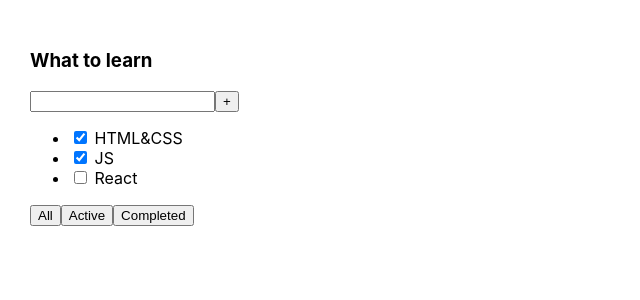
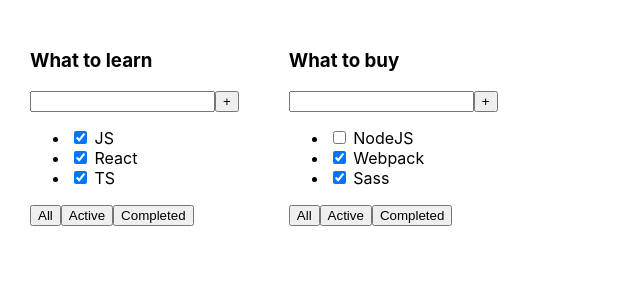
Before and after one commit to SuvorovNikita/list, a React (Create React App) app: page / in a window 1280 px wide. Shown: the top 300 px of the page, without its empty margins (0-640 px from the left). Built offline with nearby package versions, Linux system fonts and the light colour scheme.

Commit message:
lesson_1

```diff
--- a/public/index.html
+++ b/public/index.html
@@ -5,39 +5,13 @@
     <link rel="icon" href="%PUBLIC_URL%/favicon.ico" />
     <meta name="viewport" content="width=device-width, initial-scale=1" />
     <meta name="theme-color" content="#000000" />
-    <meta
-      name="description"
-      content="Web site created using create-react-app"
-    />
+    <meta name="description" content="Web site created using create-react-app" />
     <link rel="apple-touch-icon" href="%PUBLIC_URL%/logo192.png" />
-    <!--
-      manifest.json provides metadata used when your web app is installed on a
-      user's mobile device or desktop. See https://developers.google.com/web/fundamentals/web-app-manifest/
-    -->
     <link rel="manifest" href="%PUBLIC_URL%/manifest.json" />
-    <!--
-      Notice the use of %PUBLIC_URL% in the tags above.
-      It will be replaced with the URL of the `public` folder during the build.
-      Only files inside the `public` folder can be referenced from the HTML.
-
-      Unlike "/favicon.ico" or "favicon.ico", "%PUBLIC_URL%/favicon.ico" will
-      work correctly both with client-side routing and a non-root public URL.
-      Learn how to configure a non-root public URL by running `npm run build`.
-    -->
-    <title>React App</title>
+    <title>TodoList</title>
   </head>
   <body>
     <noscript>You need to enable JavaScript to run this app.</noscript>
     <div id="root"></div>
-    <!--
-      This HTML file is a template.
-      If you open it directly in the browser, you will see an empty page.
-
-      You can add webfonts, meta tags, or analytics to this file.
-      The build step will place the bundled scripts into the <body> tag.
-
-      To begin the development, run `npm start` or `yarn start`.
-      To create a production bundle, use `npm run build` or `yarn build`.
-    -->
   </body>
 </html>
--- a/src/App.tsx
+++ b/src/App.tsx
@@ -1,28 +1,31 @@
 import React from 'react';
+
+import TodoList, { TaskType } from './TodoList';
+
 import './App.css';
 
 function App() {
-    return (
-        <div className="App">
-            <div>
-                <h3>What to learn</h3>
-                <div>
-                    <input/>
-                    <button>+</button>
-                </div>
-                <ul>
-                    <li><input type="checkbox" checked={true}/> <span>HTML&CSS</span></li>
-                    <li><input type="checkbox" checked={true}/> <span>JS</span></li>
-                    <li><input type="checkbox" checked={false}/> <span>React</span></li>
-                </ul>
-                <div>
-                    <button>All</button>
-                    <button>Active</button>
-                    <button>Completed</button>
-                </div>
-            </div>
-        </div>
-    );
+  const title_1: string = 'What to learn';
+  const title_2: string = 'What to buy';
+
+  const tasks_1: Array<TaskType> = [
+    { id: 1, title: 'JS', isDone: true },
+    { id: 2, title: 'React', isDone: true },
+    { id: 3, title: 'TS', isDone: true },
+  ];
+
+  const tasks_2: Array<TaskType> = [
+    { id: 1, title: 'NodeJS', isDone: false },
+    { id: 2, title: 'Webpack', isDone: true },
+    { id: 3, title: 'Sass', isDone: true },
+  ];
+
+  return (
+    <div className="App">
+      <TodoList tasks={tasks_1} title={title_1} />
+      <TodoList tasks={tasks_2} title={title_2} />
+    </div>
+  );
 }
 
 export default App;
--- /dev/null
+++ b/src/TodoList.tsx
@@ -0,0 +1,42 @@
+import React from 'react';
+
+export type TaskType = {
+  id: number;
+  title: string;
+  isDone: boolean;
+};
+
+type TodoListPropsType = {
+  title: string;
+  tasks: Array<TaskType>;
+};
+
+const TodoList = ({ title, tasks }: TodoListPropsType) => {
+  return (
+    <div>
+      <h3>{title}</h3>
+      <div>
+        <input />
+        <button>+</button>
+      </div>
+      <ul>
+        <li>
+          <input type="checkbox" checked={tasks[0].isDone} /> <span>{tasks[0].title}</span>
+        </li>
+        <li>
+          <input type="checkbox" checked={tasks[1].isDone} /> <span>{tasks[1].title}</span>
+        </li>
+        <li>
+          <input type="checkbox" checked={tasks[1].isDone} /> <span>{tasks[2].title}</span>
+        </li>
+      </ul>
+      <div>
+        <button>All</button>
+        <button>Active</button>
+        <button>Completed</button>
+      </div>
+    </div>
+  );
+};
+
+export default TodoList;
--- a/src/index.tsx
+++ b/src/index.tsx
@@ -6,7 +6,5 @@ import * as serviceWorker from './serviceWorker';
 
 ReactDOM.render(<App />,  document.getElementById('root'));
 
-// If you want your app to work offline and load faster, you can change
-// unregister() to register() below. Note this comes with some pitfalls.
-// Learn more about service workers: https://bit.ly/CRA-PWA
+
 serviceWorker.unregister();
```
Also changed, not shown: 1 other file (tests, documents, lock files or other folders).
